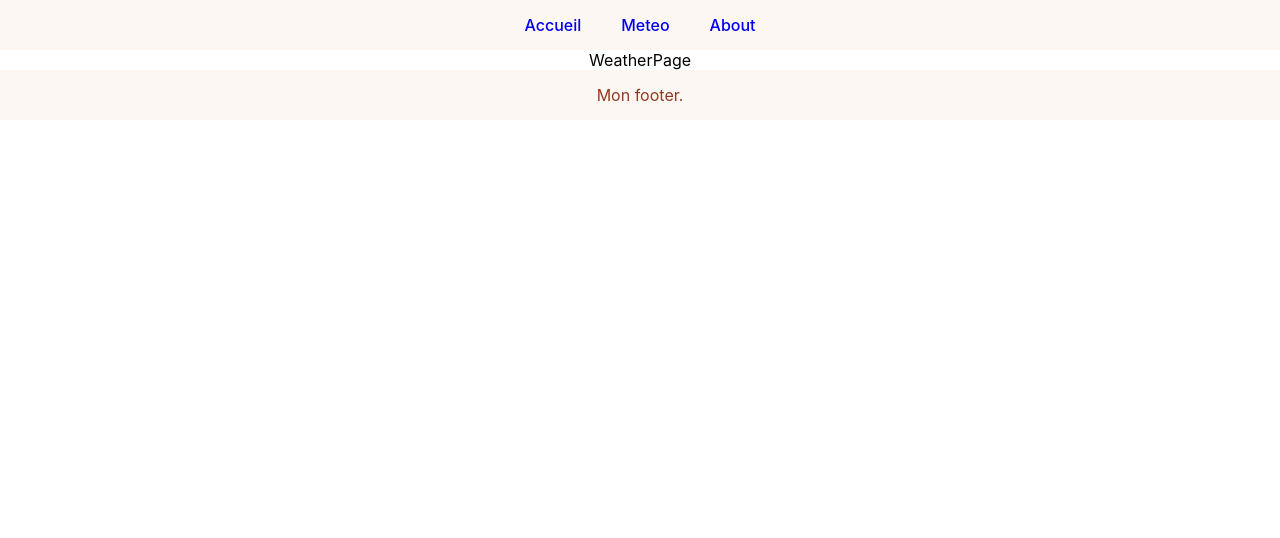
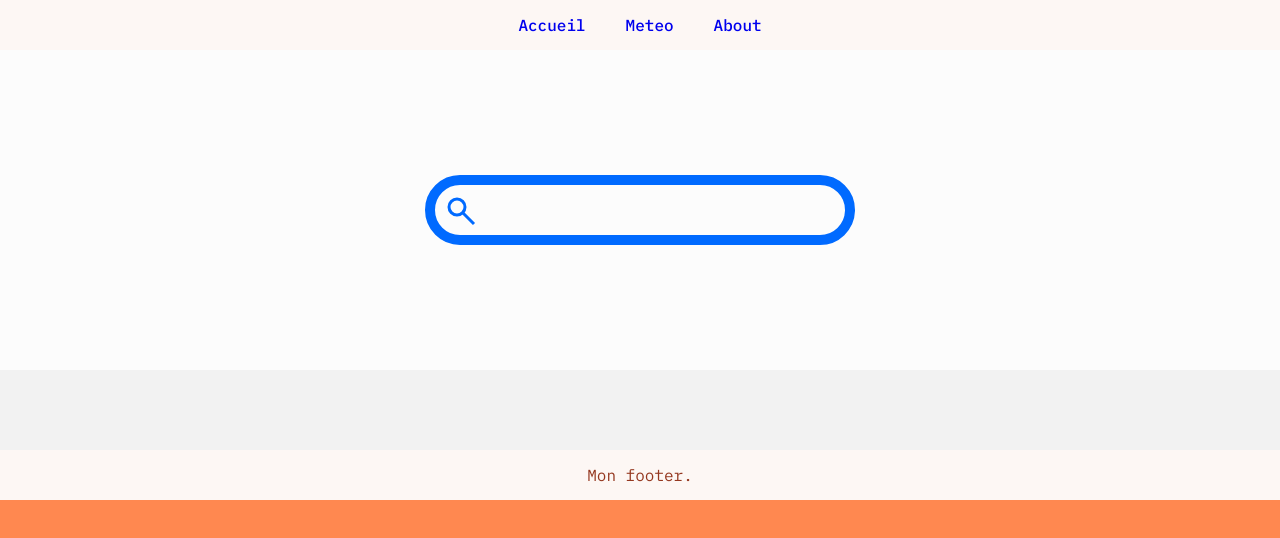
Before and after one commit to saoudi-h/meteo-react-app, a React (Create React App) app: page /weather in a window 1280 px wide. Shown: the top 538 px of the page. Built offline with nearby package versions, Linux system fonts and the light colour scheme.

Commit message:
add input animation ( credit "Martin Pitt" )

```diff
--- a/src/App.css
+++ b/src/App.css
@@ -1,38 +1,8 @@
+@import url("https://fonts.googleapis.com/css2?family=IBM+Plex+Mono:ital,wght@0,100;0,200;0,300;0,400;0,500;0,600;0,700;1,100;1,200;1,300;1,400;1,500;1,600;1,700&display=swap");
 .App {
-  text-align: center;
-}
-
-.App-logo {
-  height: 40vmin;
-  pointer-events: none;
-}
-
-@media (prefers-reduced-motion: no-preference) {
-  .App-logo {
-    animation: App-logo-spin infinite 20s linear;
-  }
-}
-
-.App-header {
-  background-color: #282c34;
+  font-family: "IBM Plex Mono", monospace;
+  background: #ff8850;
   min-height: 100vh;
   display: flex;
   flex-direction: column;
-  align-items: center;
-  justify-content: center;
-  font-size: calc(10px + 2vmin);
-  color: white;
 }
-
-.App-link {
-  color: #61dafb;
-}
-
-@keyframes App-logo-spin {
-  from {
-    transform: rotate(0deg);
-  }
-  to {
-    transform: rotate(360deg);
-  }
-}
--- a/src/components/formWeather/FormWeather.css
+++ b/src/components/formWeather/FormWeather.css
@@ -1,3 +1,219 @@
 .weather_form{
+    display: grid;
+	grid-template:
+		"search" minmax(300px, 50vh)
+		"results" minmax(20%, auto)
+		/ 1fr;
+	margin: 0;
+	font: 24px/1.5 system-ui, sans-serif;
+}
 
+
+#search {
+	display: grid;
+	grid-area: search;
+	grid-template:
+		"search" 60px
+		/ 420px;
+	justify-content: center;
+	align-content: center;
+	justify-items: stretch;
+	align-items: stretch;
+	background: hsl(0, 0%, 99%);
 }
+
+#search input {
+	display: block;
+	grid-area: search;
+	-webkit-appearance: none;
+	appearance: none;
+	width: 100%;
+	height: 100%;
+	background: none;
+	padding: 0 30px 0 60px;
+	border: none;
+	border-radius: 100px;
+	font: 24px/1 system-ui, sans-serif;
+	outline-offset: -8px;
+}
+
+
+#search svg {
+	grid-area: search;
+	overflow: visible;
+	color: hsl(215, 100%, 50%);
+	fill: none;
+	stroke: currentColor;
+}
+
+.spark {
+	fill: currentColor;
+	stroke: none;
+	r: 15;
+}
+
+.spark:nth-child(1) {
+	animation:
+		spark-radius 2.03s 1s both,
+		spark-one-motion 2s 1s both;
+}
+
+@keyframes spark-radius {
+	0% { r: 0; animation-timing-function: cubic-bezier(0, 0.3, 0, 1.57) }
+	30% { r: 15; animation-timing-function: cubic-bezier(1, -0.39, 0.68, 1.04) }
+	95% { r: 8 }
+	99% { r: 10 }
+	99.99% { r: 7 }
+	100% { r: 0 }
+}
+
+@keyframes spark-one-motion {
+	0% { transform: translate(-20%, 50%); animation-timing-function: cubic-bezier(0.63, 0.88, 0, 1.25) }
+	20% { transform: rotate(-0deg) translate(0%, -50%); animation-timing-function: ease-in }
+	80% { transform: rotate(-230deg) translateX(-20%) rotate(-100deg) translateX(15%); animation-timing-function: linear }
+	100% { transform: rotate(-360deg) translate(30px, 100%); animation-timing-function: cubic-bezier(.64,.66,0,.51) }
+}
+
+.spark:nth-child(2) {
+	animation:
+		spark-radius 2.03s 1s both,
+		spark-two-motion 2.03s 1s both;
+}
+
+@keyframes spark-two-motion {
+	0% { transform: translate(120%, 50%) rotate(-70deg) translateY(0%); animation-timing-function: cubic-bezier(0.36, 0.18, 0.94, 0.55) }
+	20% { transform: translate(90%, -80%) rotate(60deg) translateY(-80%); animation-timing-function: cubic-bezier(0.16, 0.77, 1, 0.4) }
+	40% { transform: translate(110%, -50%) rotate(-30deg) translateY(-120%); animation-timing-function: linear }
+	70% { transform: translate(100%, -50%) rotate(120deg) translateY(-100%); animation-timing-function: linear }
+	80% { transform: translate(95%, 50%) rotate(80deg) translateY(-150%); animation-timing-function: cubic-bezier(.64,.66,0,.51) }
+	100% { transform: translate(100%, 50%) rotate(120deg) translateY(0%) }
+}
+
+.spark:nth-child(3) {
+	animation:
+		spark-radius 2.05s 1s both,
+		spark-three-motion 2.03s 1s both;
+}
+
+@keyframes spark-three-motion {
+	0% { transform: translate(50%, 100%) rotate(-40deg) translateX(0%); animation-timing-function: cubic-bezier(0.62, 0.56, 1, 0.54) }
+	30% { transform: translate(40%, 70%) rotate(20deg) translateX(20%); animation-timing-function: cubic-bezier(0, 0.21, 0.88, 0.46) }
+	40% { transform: translate(65%, 20%) rotate(-50deg) translateX(15%); animation-timing-function: cubic-bezier(0, 0.24, 1, 0.62) }
+	60% { transform: translate(60%, -40%) rotate(-50deg) translateX(20%); animation-timing-function: cubic-bezier(0, 0.24, 1, 0.62) }
+	70% { transform: translate(70%, -0%) rotate(-180deg) translateX(20%); animation-timing-function: cubic-bezier(0.15, 0.48, 0.76, 0.26) }
+	100% { transform: translate(70%, -0%) rotate(-360deg) translateX(0%) rotate(180deg) translateX(20%); }
+}
+
+
+
+
+.burst {
+	stroke-width: 3;
+}
+
+.burst :nth-child(2n) { color: #ff783e }
+.burst :nth-child(3n) { color: #ffab00 }
+.burst :nth-child(4n) { color: #55e214 }
+.burst :nth-child(5n) { color: #82d9f5 }
+
+.circle {
+	r: 6;
+}
+
+.rect {
+	width: 10px;
+	height: 10px;
+}
+
+.triangle {
+	d: path("M0,-6 L7,6 L-7,6 Z");
+	stroke-linejoin: round;
+}
+
+.plus {
+	d: path("M0,-5 L0,5 M-5,0L 5,0");
+	stroke-linecap: round;
+}
+
+
+
+
+.burst:nth-child(4) {
+	transform: translate(30px, 100%) rotate(150deg);
+}
+
+.burst:nth-child(5) {
+	transform: translate(50%, 0%) rotate(-20deg);
+}
+
+.burst:nth-child(6) {
+	transform: translate(100%, 50%) rotate(75deg);
+}
+
+.burst * {}
+
+@keyframes particle-fade {
+	0%, 100% { opacity: 0 }
+	5%, 80% { opacity: 1 }
+}
+
+.burst :nth-child(1) { animation: particle-fade 600ms 2.95s both, particle-one-move 600ms 2.95s both; }
+.burst :nth-child(2) { animation: particle-fade 600ms 2.95s both, particle-two-move 600ms 2.95s both; }
+.burst :nth-child(3) { animation: particle-fade 600ms 2.95s both, particle-three-move 600ms 2.95s both; }
+.burst :nth-child(4) { animation: particle-fade 600ms 2.95s both, particle-four-move 600ms 2.95s both; }
+.burst :nth-child(5) { animation: particle-fade 600ms 2.95s both, particle-five-move 600ms 2.95s both; }
+.burst :nth-child(6) { animation: particle-fade 600ms 2.95s both, particle-six-move 600ms 2.95s both; }
+
+@keyframes particle-one-move { 0% { transform: rotate(0deg) translate(-5%) scale(0.0001, 0.0001) } 100% { transform: rotate(-20deg) translateX(8%) scale(0.5, 0.5) } }
+@keyframes particle-two-move { 0% { transform: rotate(0deg) translate(-5%) scale(0.0001, 0.0001) } 100% { transform: rotate(0deg) translateX(8%) scale(0.5, 0.5) } }
+@keyframes particle-three-move { 0% { transform: rotate(0deg) translate(-5%) scale(0.0001, 0.0001) } 100% { transform: rotate(20deg) translateX(8%) scale(0.5, 0.5) } }
+@keyframes particle-four-move { 0% { transform: rotate(0deg) translate(-5%) scale(0.0001, 0.0001) } 100% { transform: rotate(-35deg) translateX(12%) } }
+@keyframes particle-five-move { 0% { transform: rotate(0deg) translate(-5%) scale(0.0001, 0.0001) } 100% { transform: rotate(0deg) translateX(12%) } }
+@keyframes particle-six-move { 0% { transform: rotate(0deg) translate(-5%) scale(0.0001, 0.0001) } 100% { transform: rotate(35deg) translateX(12%) } }
+
+
+
+.bar {
+	width: 100%;
+	height: 100%;
+	ry: 50%;
+	stroke-width: 10;
+	animation: bar-in 900ms 3s both;
+}
+
+@keyframes bar-in {
+	0% { stroke-dasharray: 0 180 0 226 0 405 0 0 }
+	100% { stroke-dasharray: 0 0 181 0 227 0 405 0 }
+}
+
+.magnifier {
+	animation: magnifier-in 600ms 3.6s both;
+	transform-box: fill-box;
+}
+
+@keyframes magnifier-in {
+	0% { transform: translate(20px, 8px) rotate(-45deg) scale(0.01, 0.01); }
+	50% { transform: translate(-4px, 8px) rotate(-45deg); }
+	100% { transform: translate(0px, 0px) rotate(0deg); }
+}
+
+.magnifier .glass {
+	cx: 27;
+	cy: 27;
+	r: 8;
+	stroke-width: 3;
+}
+.magnifier .handle {
+	x1: 32;
+	y1: 32;
+	x2: 44;
+	y2: 44;
+	stroke-width: 3;
+}
+
+
+
+#results {
+	grid-area: results;
+	background: hsl(0, 0%, 95%);
+}
--- a/src/components/formWeather/FormWeather.tsx
+++ b/src/components/formWeather/FormWeather.tsx
@@ -1,9 +1,56 @@
+
+// un grand merci a https://codepen.io/nexii/pen/OJOdVey
+
 import React from 'react'
 import './FormWeather.css'
 const FormWeather = () => {
-  return (
-    <div>FormWeather</div>
-  )
+    return (
+
+        <div className="weather_form">
+            {/* <!-- un grand merci a https://codepen.io/nexii/pen/OJOdVey--> */}
+            <div id="search">
+                <svg viewBox="0 0 420 60" xmlns="http://www.w3.org/2000/svg">
+                    <rect className="bar" />
+                    <g className="magnifier">
+                        <circle className="glass" />
+                        <line className="handle" x1={32} y1={32} x2={44} y2={44} />
+                    </g>
+                    <g className="sparks">
+                        <circle className="spark" />
+                        <circle className="spark" />
+                        <circle className="spark" />
+                    </g>
+                    <g className="burst pattern-one">
+                        <circle className="particle circle" />
+                        <path className="particle triangle" />
+                        <circle className="particle circle" />
+                        <path className="particle plus" />
+                        <rect className="particle rect" />
+                        <path className="particle triangle" />
+                    </g>
+                    <g className="burst pattern-two">
+                        <path className="particle plus" />
+                        <circle className="particle circle" />
+                        <path className="particle triangle" />
+                        <rect className="particle rect" />
+                        <circle className="particle circle" />
+                        <path className="particle plus" />
+                    </g>
+                    <g className="burst pattern-three">
+                        <circle className="particle circle" />
+                        <rect className="particle rect" />
+                        <path className="particle plus" />
+                        <path className="particle triangle" />
+                        <rect className="particle rect" />
+                        <path className="particle plus" />
+                    </g>
+                </svg>
+                <input type="search" name="q" aria-label="Search for inspiration" />
+            </div>
+            <div id="results"></div>
+        </div>
+
+    )
 }
 
 export default FormWeather
--- a/src/index.css
+++ b/src/index.css
@@ -1,13 +1,22 @@
 body {
   margin: 0;
-  font-family: -apple-system, BlinkMacSystemFont, 'Segoe UI', 'Roboto', 'Oxygen',
-    'Ubuntu', 'Cantarell', 'Fira Sans', 'Droid Sans', 'Helvetica Neue',
+  font-family: -apple-system, BlinkMacSystemFont, "Segoe UI", "Roboto", "Oxygen",
+    "Ubuntu", "Cantarell", "Fira Sans", "Droid Sans", "Helvetica Neue",
     sans-serif;
   -webkit-font-smoothing: antialiased;
   -moz-osx-font-smoothing: grayscale;
 }
 
+* {
+  box-sizing: border-box;
+}
+
+html,
+body {
+  min-height: 100vh;
+}
+
 code {
-  font-family: source-code-pro, Menlo, Monaco, Consolas, 'Courier New',
+  font-family: source-code-pro, Menlo, Monaco, Consolas, "Courier New",
     monospace;
 }
--- a/src/pages/weatherPage/WeatherPage.tsx
+++ b/src/pages/weatherPage/WeatherPage.tsx
@@ -1,9 +1,12 @@
 import React from 'react'
 import './WeaterPage.css'
+import FormWeather from '../../components/formWeather/FormWeather'
 
 const WeatherPage = () => {
   return (
-    <div>WeatherPage</div>
+    <>
+        <FormWeather/>
+    </>
   )
 }
 
```
